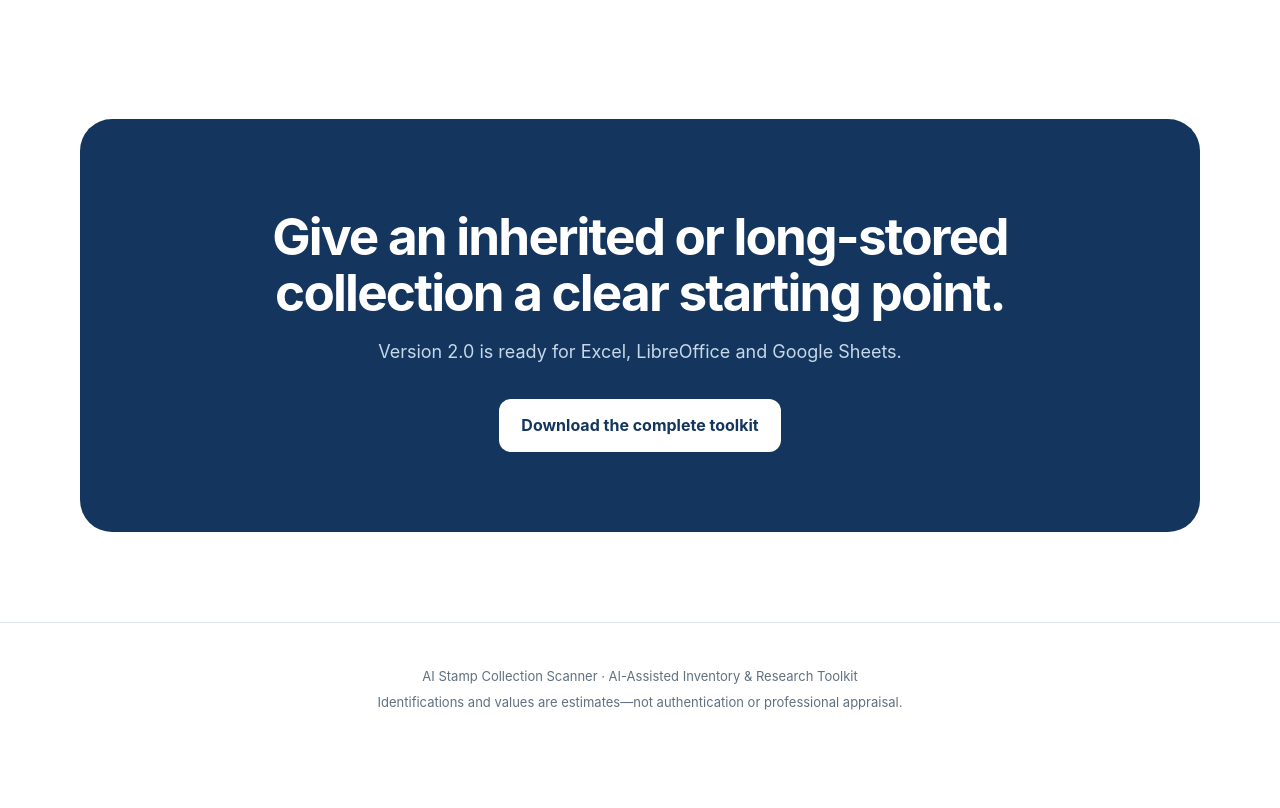
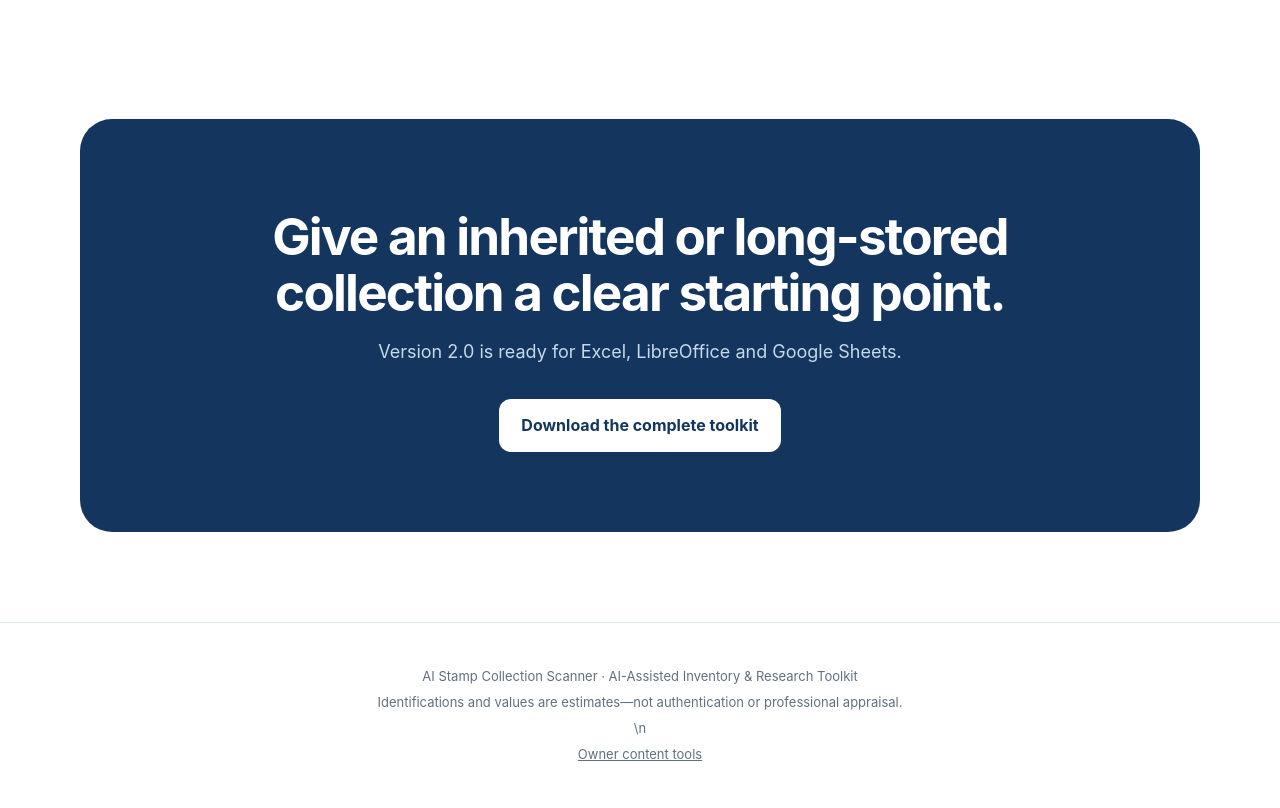
Before and after one commit to Vid567/ai-stamp-collection-scanner, a plain HTML site: page index.html in a window 1280 px wide. Shown: the part 2665-3473 px from the top of the page. Before the commit the page ends 3421 px from the top, so only its background shows below. Drawn offline with Linux system fonts and the light colour scheme.

Commit message:
Link Stamp Scanner content creator

```diff
--- a/index.html
+++ b/index.html
@@ -81,7 +81,7 @@
 
   <footer>
     <p>AI Stamp Collection Scanner · AI-Assisted Inventory & Research Toolkit</p>
-    <p>Identifications and values are estimates—not authentication or professional appraisal.</p>
+    <p>Identifications and values are estimates—not authentication or professional appraisal.</p>\n    <p><a href="content-creator.html">Owner content tools</a></p>
   </footer>
 </body>
 </html>
```
